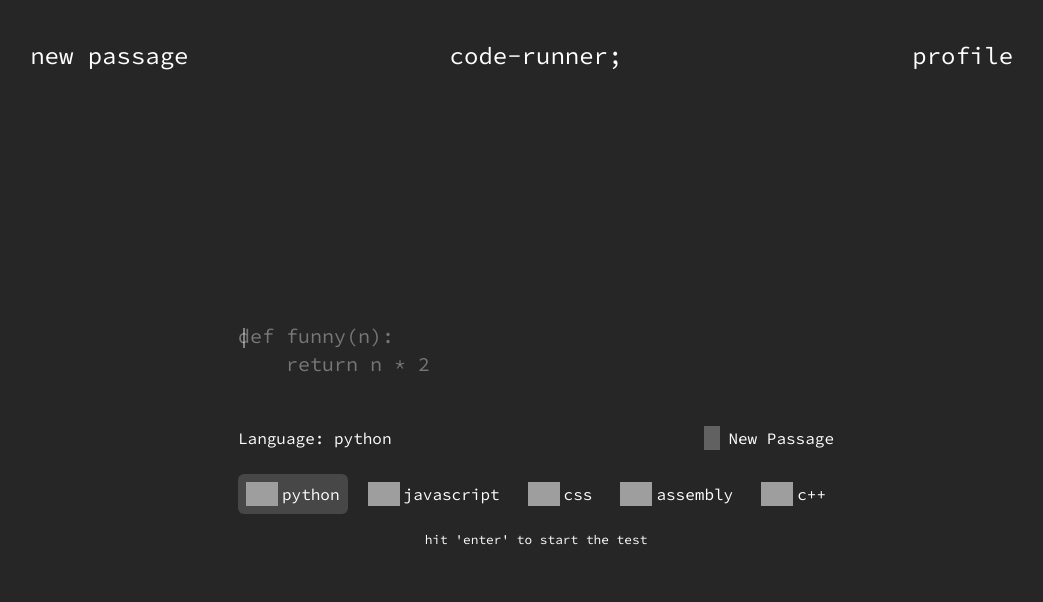
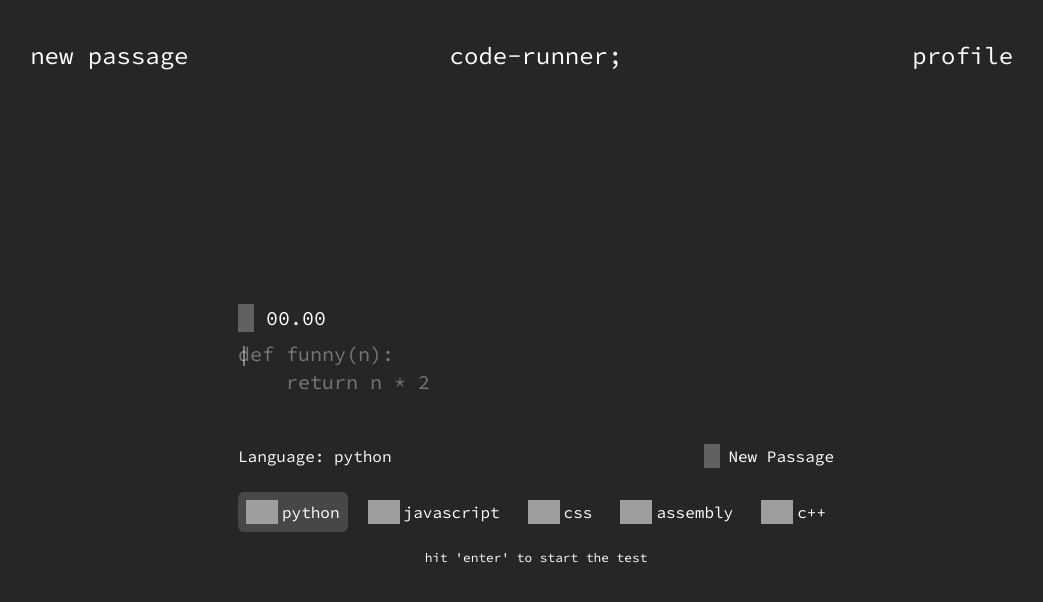
Before and after one commit to PeterOlsen1/coderunner, a SvelteKit app: page /home in a window 1280 px wide. Shown: the top 602 px of the page, without its empty margins (104-1147 px from the left). Built offline with nearby package versions, Linux system fonts and the light colour scheme; grey boxes are pictures that could not be loaded.

Commit message:
Added timer

```diff
--- a/src/routes/home/Passage.svelte
+++ b/src/routes/home/Passage.svelte
@@ -4,7 +4,6 @@
     import { createPassageDataObject, createDisplayFromPassageObject, getText } from "../../utils/passages/passage_generator.js";
     import Language from "../../lib/components/Language.svelte";
     import { LANGUAGES } from "../../utils/conig";
-    import { fade } from "svelte/transition";
 
 
     let offeredLanguages = Object.keys(LANGUAGES);
@@ -38,6 +37,48 @@
 
     let currentlyTesting = $state(false);
     let timeSinceLastInput = 0;
+    let time = $state(0);
+    let timer;
+    let lastInput = 0;
+    let timeoutThreshhold = 800; //in ms
+
+    function startTimer() {
+        timer = setInterval(() => {
+            if (time - lastInput > timeoutThreshhold) {
+                stopTimer();
+                currentlyTesting = false;
+            }
+
+            time += 10;
+        }, 10);
+    }
+
+    function stopTimer() {
+        clearInterval(timer);
+        timer = '';
+    }
+
+    //derive the time display
+    let timeDisplay = $derived.by(() => {
+        let out = "";
+        let tempTime = time;
+        if (time > 60000) {
+            let minutes = Math.floor(tempTime / 60000);
+            if (minutes < 10) {
+                out += '0';
+            }
+            out += `${Math.floor(tempTime / 60000)}:`;
+            tempTime %= 60000;
+        }
+
+        let seconds = Math.floor(tempTime / 1000);
+        if (seconds < 10) {
+            out += '0';
+        }
+
+        out += (tempTime / 1000).toFixed(2);
+        return out;
+    });
 
     /**
      * Get a random text from the selected languages
@@ -46,6 +87,9 @@
         if (selectedLanguages.length === 0) {
             return;
         }
+
+        time = 0;
+        lastInput = 0;
 
         language = selectedLanguages[Math.floor(Math.random() * selectedLanguages.length)];
         // return await getText(language);
@@ -105,7 +149,12 @@
      * @param e event
      */
     function handleInput(e) {
+        if (!currentlyTesting) {
             currentlyTesting = true;
+            startTimer();
+        }
+
+        lastInput = time;
 
         if (e.key === 'Tab') {
             e.preventDefault();
@@ -156,6 +205,7 @@
                 //check if they finished the whole thing
                 if (line === all.length - 1 && word === all[line].length - 1 && curWordIdx === all[line][word].length) {
                     console.log('you did it!');
+                    stopTimer();
                     currentlyTesting = false;
                 }
             }
@@ -326,6 +376,7 @@
             if (!selectedLanguages.length) {
                 noneSelected = true;
                 language = "None";
+                text = "";
             }
 
             if (language === lang) {
@@ -352,7 +403,8 @@
         getRandomText(language);
 
         document.addEventListener('keyup', (e) => {
-            if (e.key === "Enter") {
+            if (e.key === "Enter" && !noneSelected) {
+                // currentlyTesting = true;
                 focusInput();
             }
         });
@@ -388,6 +440,14 @@
     select {
         color: black;
     }
+
+    .language-container {
+        /* background-color: #1f1f1f; */
+        border-radius: 0.5rem;
+        margin-top: 3rem;
+        opacity: 1;
+        transition: opacity 0.3s;
+    }
 </style>
 
 
@@ -399,6 +459,10 @@
             Please select a language
         </div>
     {:else}
+        <div class="text-left text-xl mb-2 flex gap-3">
+            <img src="https://www.svgrepo.com/show/23258/timer.svg" alt="timer" class="w-4" style="filter: invert(1);">
+            <span>{timeDisplay}</span>
+        </div>
         <!-- svelte-ignore a11y_click_events_have_key_events -->
         <!-- svelte-ignore a11y_no_static_element_interactions -->
         <div class="text-container text-xl relative" onclick={focusInput}>
@@ -406,22 +470,25 @@
         </div>
     {/if}
 
-    <!-- {#if !currentlyTesting} -->
-        <div traisition:fade={{duration: 500}}>
-            <br>
-            <br>
+    <div class="language-container" style="opacity: {!currentlyTesting ? 1 : 0}">
         <div class="w-full grid grid-cols-3">
             <div>
                 Language: {language}
             </div>
             <div></div>
+            {#if !noneSelected}
+                <!-- svelte-ignore a11y_click_events_have_key_events -->
+                <!-- svelte-ignore a11y_no_static_element_interactions -->
                 <div class="flex justify-end gap-2 cursor-pointer" onclick={getRandomText}>
                     <img class="w-4" src="https://www.svgrepo.com/show/110727/redo-arrow-symbol.svg" alt="redo" style="filter: invert(1);"> New Passage
                 </div>
+            {/if}
         </div>
         <br>
-            <div class="languages flex gap-3">
+        <div class="languages w-full flex gap-3">
             {#each offeredLanguages as lang}
+                <!-- svelte-ignore a11y_click_events_have_key_events -->
+                <!-- svelte-ignore a11y_no_static_element_interactions -->
                 <div onclick={() => addRemoveLanguage(lang)}>
                     <Language lang={lang} selectable={true} selected={selectedLanguages.find((l) => l == lang)}></Language>
                 </div>
@@ -432,5 +499,4 @@
             hit 'enter' to start the test
         </small>
     </div>
-    <!-- {/if} -->
 </div>
```
Lines whose indentation alone changed are shown as unchanged.
